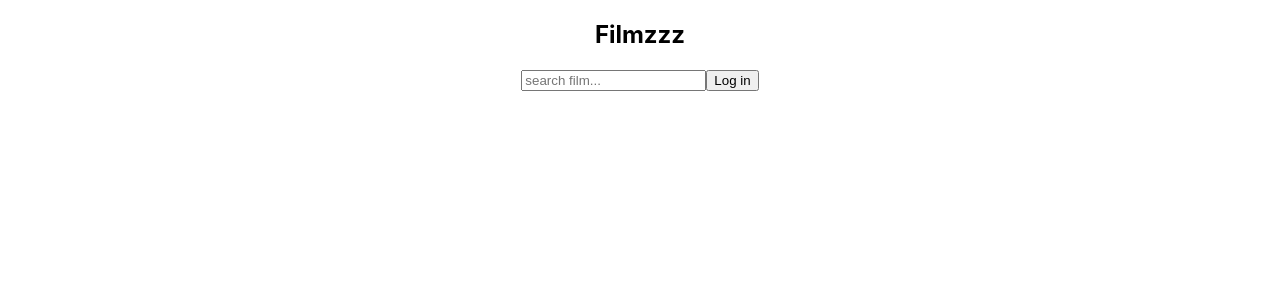
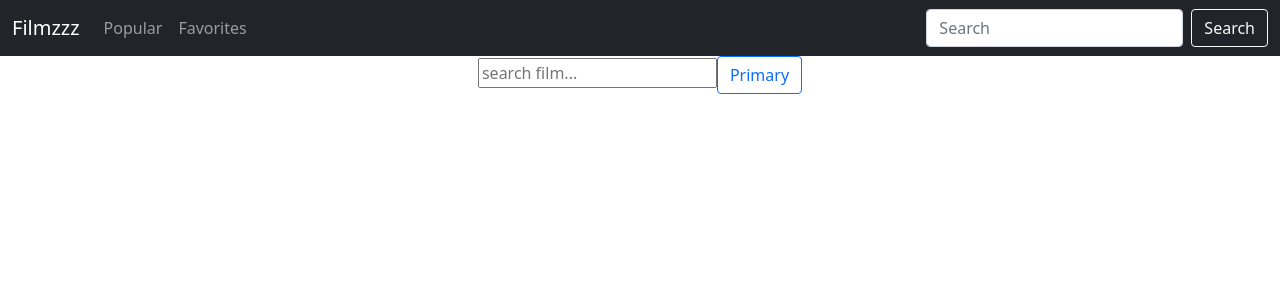
Before and after one commit to Lotpite/02_react-movies, a React (Create React App) app: page /film/1 in a window 1280 px wide. Shown: the top 300 px of the page. Built offline with nearby package versions, Linux system fonts and the light colour scheme; no server answers.

Commit message:
Nav panel added

```diff
--- a/package.json
+++ b/package.json
@@ -6,7 +6,9 @@
     "@testing-library/jest-dom": "^5.15.0",
     "@testing-library/react": "^11.2.7",
     "@testing-library/user-event": "^12.8.3",
+    "bootstrap": "^5.1.3",
     "react": "^17.0.2",
+    "react-bootstrap": "^2.0.2",
     "react-dom": "^17.0.2",
     "react-scripts": "4.0.3",
     "web-vitals": "^1.1.2"
--- a/src/App.js
+++ b/src/App.js
@@ -1,9 +1,8 @@
 import logo from './logo.svg';
 import './App.css';
+import {Button} from 'react-bootstrap';
+import Header from './components/header/navigation.js';
 
-const Header = () => {
-  return <h2>Filmzzz</h2>
-}
 
 const Field = () => {
   return <input type="text" placeholder="search film..." />
@@ -13,7 +12,7 @@ const Btn = () => {
   const text = 'Log in';
   const logged = false;
 
-  return <button>{logged ? 'Enter' : text}</button>
+  return <Button variant="outline-primary">Primary</Button>
 }
 
 function App() {
--- /dev/null
+++ b/src/components/header/navigation.js
@@ -0,0 +1,33 @@
+import {Navbar, Nav, Container, Form, FormControl, Button, Figure } from 'react-bootstrap';
+
+const Navigation = () => {
+    return (
+        <Navbar bg="dark" variant="dark" expand="lg">
+        <Container fluid>
+            <Navbar.Brand href="#">Filmzzz</Navbar.Brand>
+            <Navbar.Toggle aria-controls="navbarScroll" />
+            <Navbar.Collapse id="navbarScroll">
+            <Nav
+                className="me-auto my-2 my-lg-0"
+                style={{ maxHeight: '100px' }}
+                navbarScroll
+            >
+                <Nav.Link href="#action1" variant="light">Popular</Nav.Link>
+                <Nav.Link href="#action2">Favorites</Nav.Link>
+            </Nav>
+            <Form className="d-flex">
+                <FormControl
+                type="search"
+                placeholder="Search"
+                className="me-2"
+                aria-label="Search"
+                />
+                <Button variant="outline-light">Search</Button>
+            </Form>
+            </Navbar.Collapse>
+        </Container>
+    </Navbar>
+    )
+}
+
+export default Navigation;
--- a/src/index.js
+++ b/src/index.js
@@ -3,6 +3,7 @@ import ReactDOM from 'react-dom';
 import './index.css';
 import App from './App';
 import FilmService from './services/FilmService';
+import 'bootstrap/dist/css/bootstrap.min.css';
 
 const filmService = new FilmService();
 
```
Also changed, not shown: src/components/header/film.png (added), 1 other file (tests, documents, lock files or other folders).
